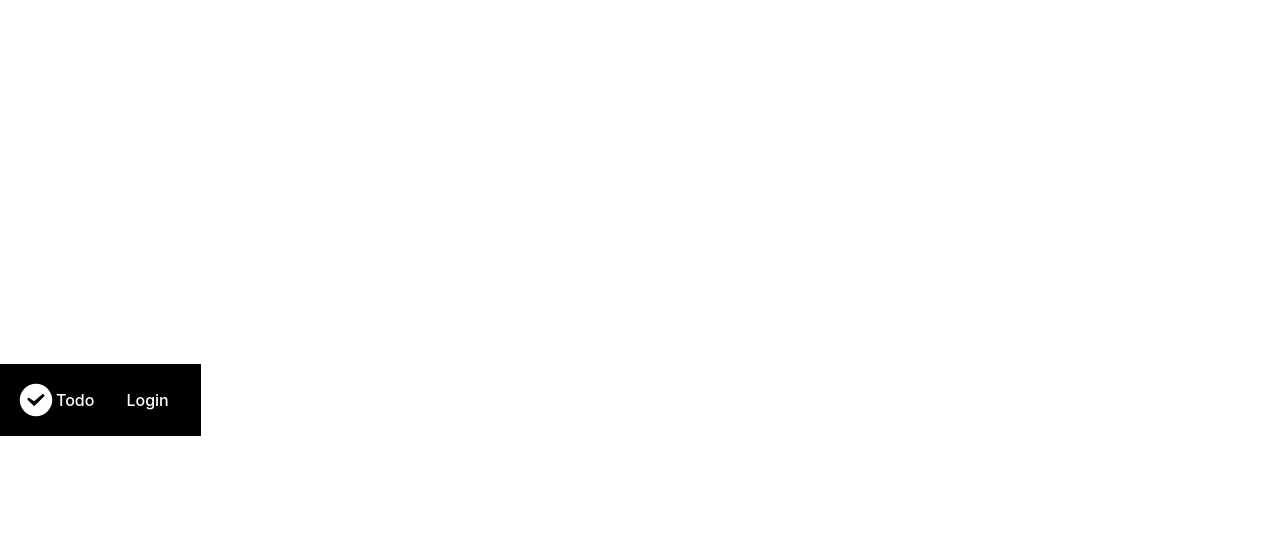
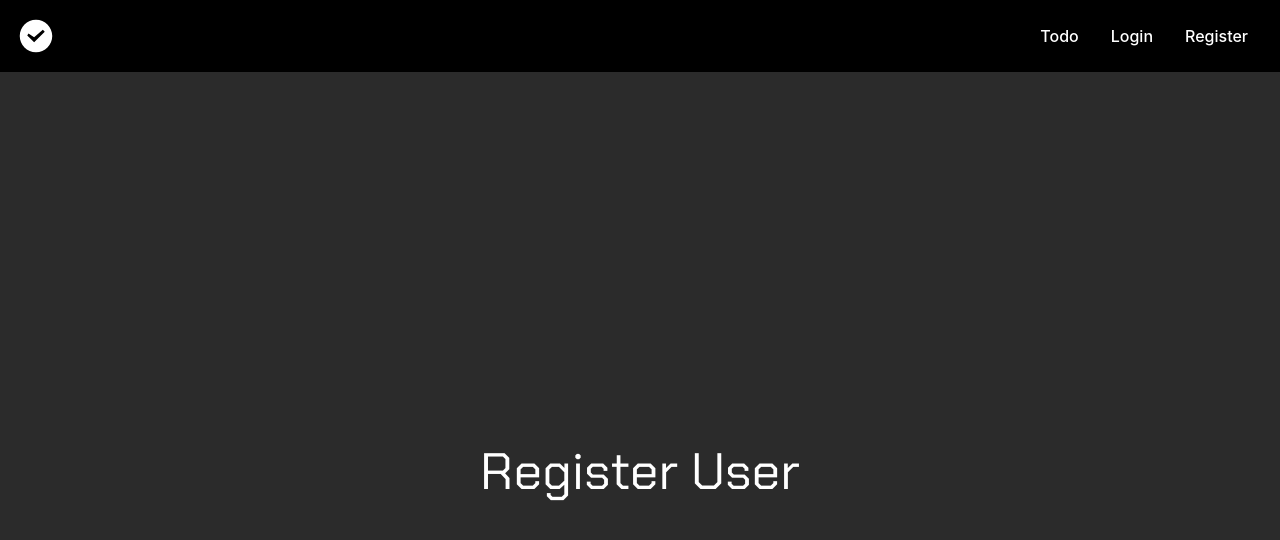
Before and after one commit to Andrew-R-Lawler/go-react-server, a React (Vite) app in the folder client/: page /register in a window 1280 px wide. Before the commit this address had no page. Shown: the top 540 px of the page. Built offline with nearby package versions, Linux system fonts and the light colour scheme.

Commit message:
added registration page, began changing readme to a more standard layout/format

```diff
--- a/client/src/App.tsx
+++ b/client/src/App.tsx
@@ -3,6 +3,7 @@ import { BrowserRouter as Router, Routes, Route, Link } from 'react-router-dom'
 import Todo from './components/todo'
 import Login from './components/login'
 import HomePage from './components/homepage'
+import UserRegistration from './components/registration'
 import logo from '../src/assets/icons8-checkmark.svg'
 
 function App() {
@@ -23,6 +24,9 @@ function App() {
             <li className='nav-item'>
                 <Link to="/login">Login</Link>
             </li>
+            <li className='nav-item'>
+                <Link to="/register">Register</Link>
+            </li>
           </ul>
         </nav>
 
@@ -30,6 +34,7 @@ function App() {
           <Route path="/" element={<HomePage />} />
           <Route path="/todo" element={<Todo />} />
           <Route path="/login" element={<Login />} />
+          <Route path="/register" element={<UserRegistration />} />
         </Routes>
       </div>
     </Router>
--- /dev/null
+++ b/client/src/components/registration.tsx
@@ -0,0 +1,13 @@
+
+import '../App.css'
+
+function UserRegistration() {
+
+    return (
+        <div className='flex-container'>
+            <h1 className='chakra-petch-regular text-white'>Register User</h1>
+        </div>
+    )
+}
+
+export default UserRegistration
```
Also changed, not shown: 1 other file (tests, documents, lock files or other folders).
